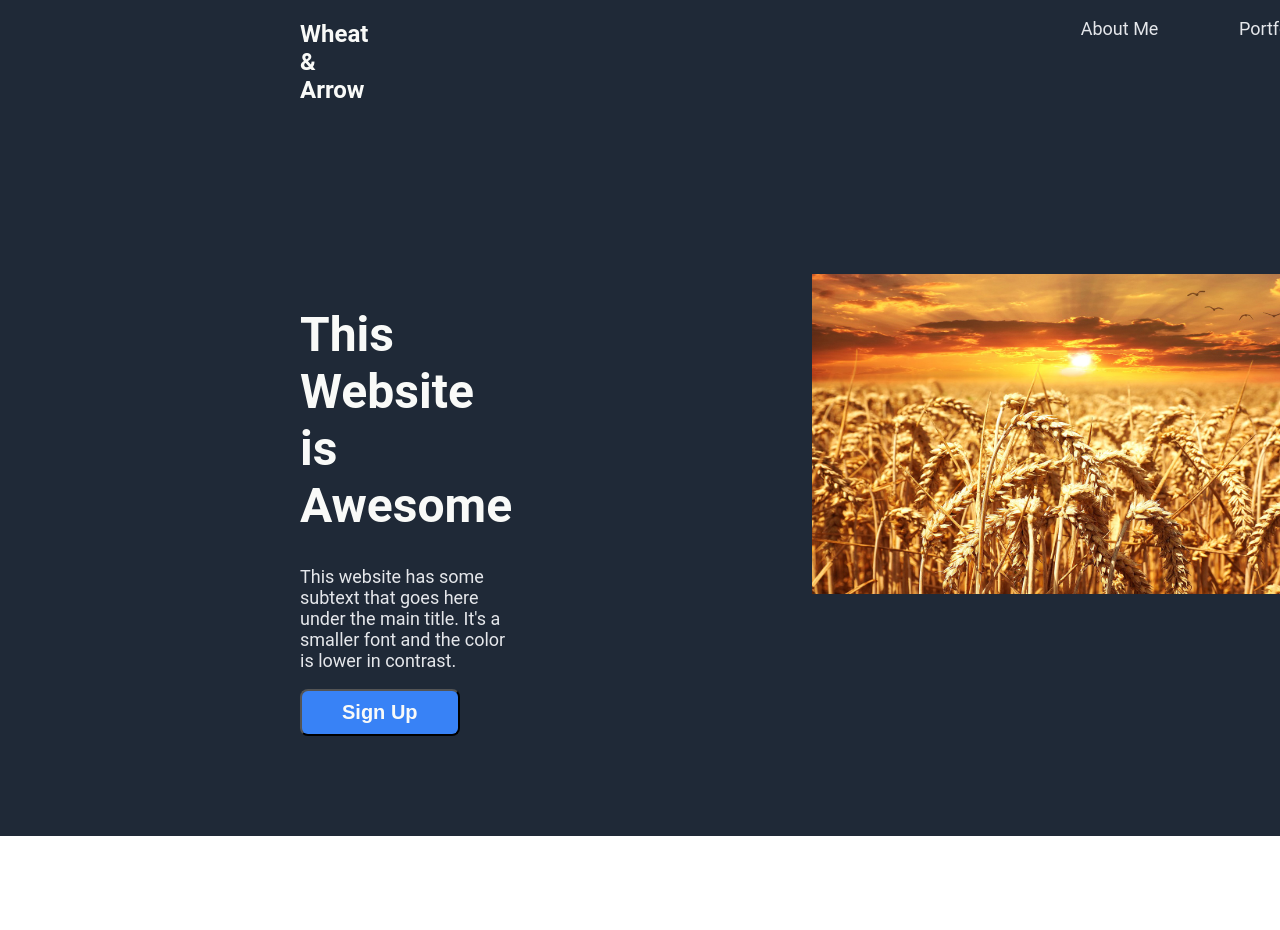
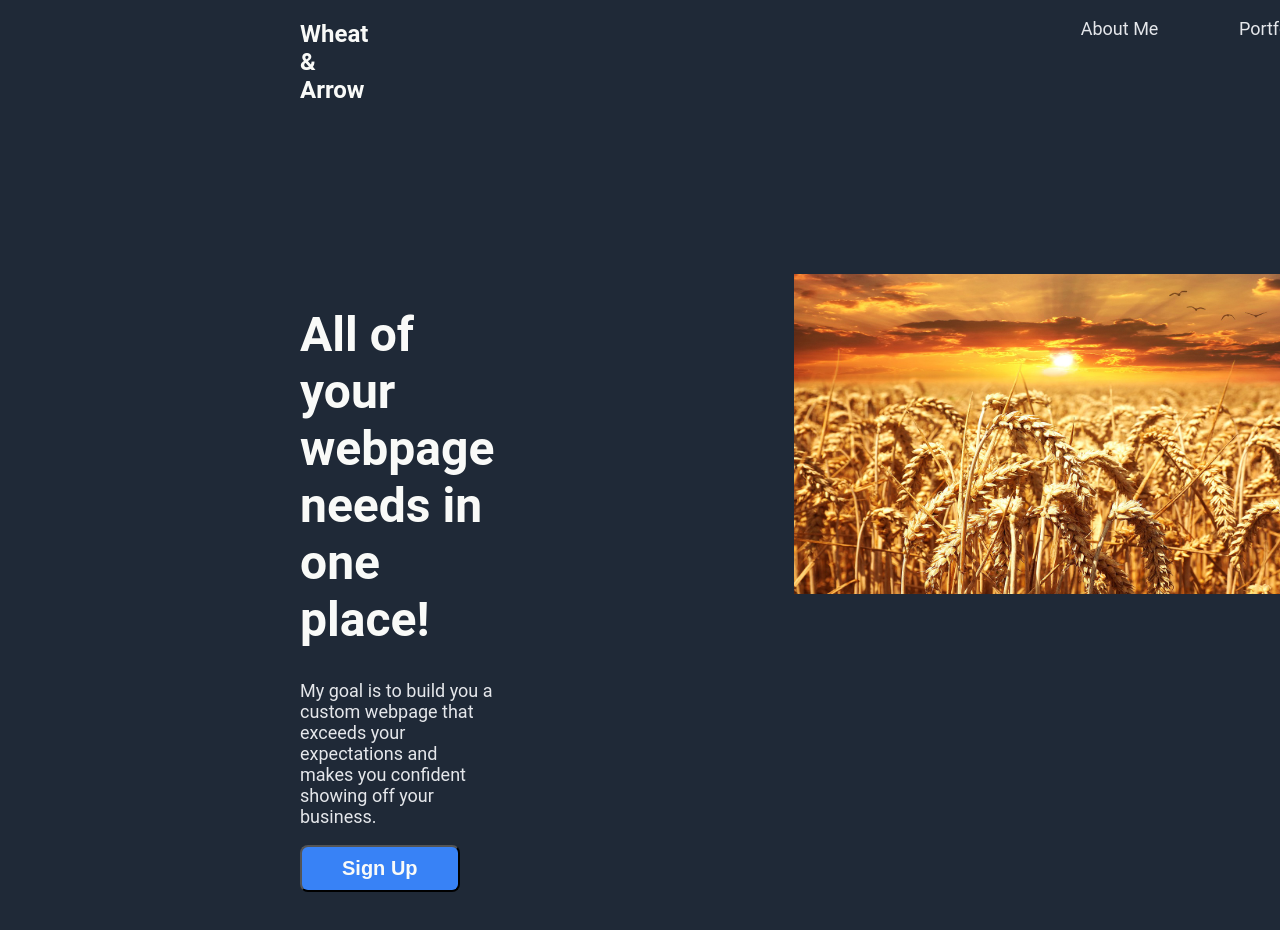
Before and after one commit to Ariaxantioch13/Landing-Page, a plain HTML site: page index.html in a window 1280 px wide. Shown: the top 930 px of the page. Before the commit the page ends 836 px from the top, so only its background shows below. Drawn offline with Linux system fonts and the light colour scheme.

Commit message:
Change wording in header

```diff
--- a/index.html
+++ b/index.html
@@ -23,8 +23,8 @@
 
      <div class="twa">
        <div class="mid">
-         <h1>This Website is Awesome</h1>
-         <p class="secondary">This website has some subtext that goes here under the main title. It's a smaller font and the color is lower in contrast. </p>
+         <h1>All of your webpage needs in one place!</h1>
+         <p class="secondary">My goal is to build you a custom webpage that exceeds your expectations and makes you confident showing off your business. </p>
          <button>Sign Up</button>
        </div>
 
```
